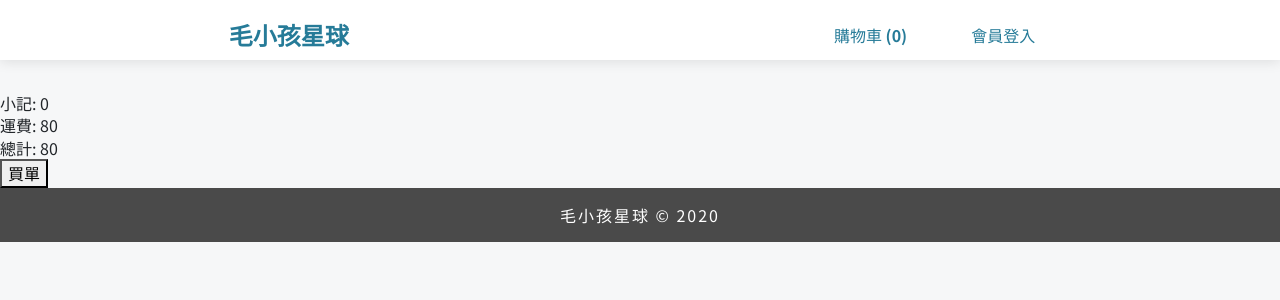
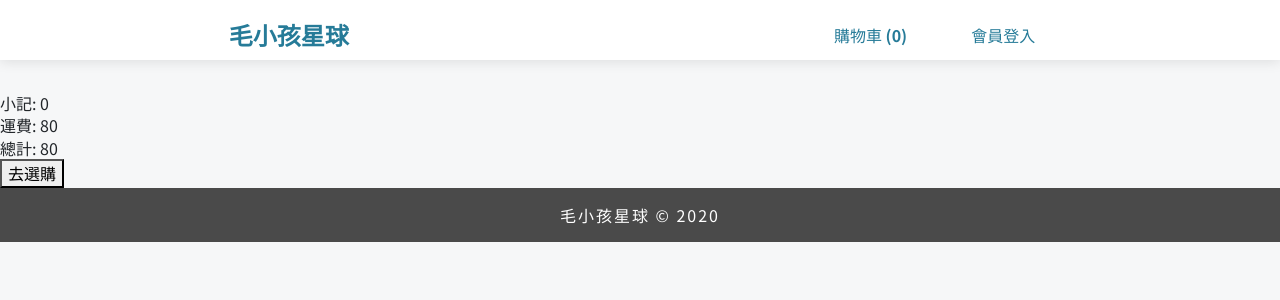
Before and after one commit to Fan-55/pet-shop-eCommerce-frontend, a React (Create React App) app: page /cart in a window 1280 px wide. Shown: the top 300 px of the page. Built offline with nearby package versions, Linux system fonts and the light colour scheme.

Commit message:
replace shipping to delivery

```diff
--- a/src/screens/CartScreen.js
+++ b/src/screens/CartScreen.js
@@ -6,7 +6,8 @@ import Toast from '../utils/toast'
 import Counter from '../components/Counter'
 import { removeFromCart } from '../actions/cartActions'
 
-export default function CartScreen(props) {
+const CartScreen = (props) => {
+  console.log('CartScreen props', props)
   console.log('CartScreen render')
   const cartItems = useSelector(state => state.cartItems)
   const dispatch = useDispatch()
@@ -28,8 +29,8 @@ export default function CartScreen(props) {
   }
 
   const subtotal = cartItems.reduce((a, c) => a + c.price * c.quantity, 0)
-  const shippingPrice = 80
-  const total = subtotal + shippingPrice
+  const deliveryPrice = 80
+  const total = subtotal + deliveryPrice
 
   return (
     <div>
@@ -42,6 +43,7 @@ export default function CartScreen(props) {
             <Link to={`/products/${item.id}`} className="card-list-title">{item.name}</Link>
             <div className="card-list-price">$ {item.price}</div>
             <Counter qty={item.quantity} item={item} />
+            <div className="card-list-subtotal">$ {item.quantity * item.price}</div>
             <div className="cart-item-delete">
               <i
                 className="far fa-trash-alt"
@@ -54,12 +56,20 @@ export default function CartScreen(props) {
 
       <div className="cart-checkout">
         <div className="price-subtotal">小記: {subtotal}</div>
-        <div className="price-shipping">運費: {shippingPrice}</div>
+        <div className="price-delivery">運費: {deliveryPrice}</div>
         <div className="price-total">總計: {total}</div>
-        <Link to="/login?redirect=shipping">
-          <button type="button">買單</button>
-        </Link>
+        {cartItems.length ? (
+          <Link to="/checkout">
+            <button type="button">買單</button>
+          </Link>
+        ) : (
+          <Link to="/">
+            <button type="button">去選購</button>
+          </Link>
+        )}
       </div>
     </div>
   )
 }
+
+export default CartScreen
```
